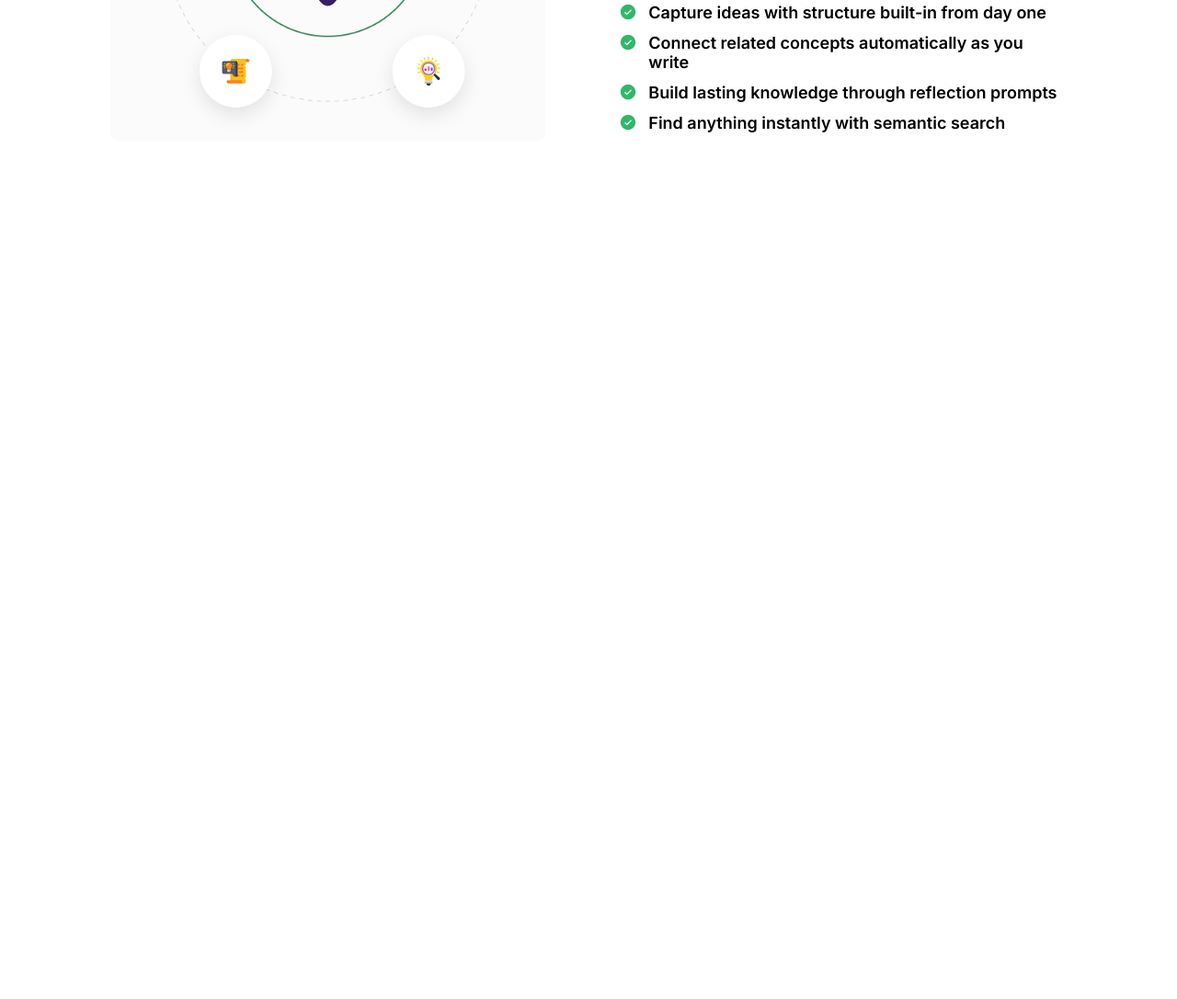
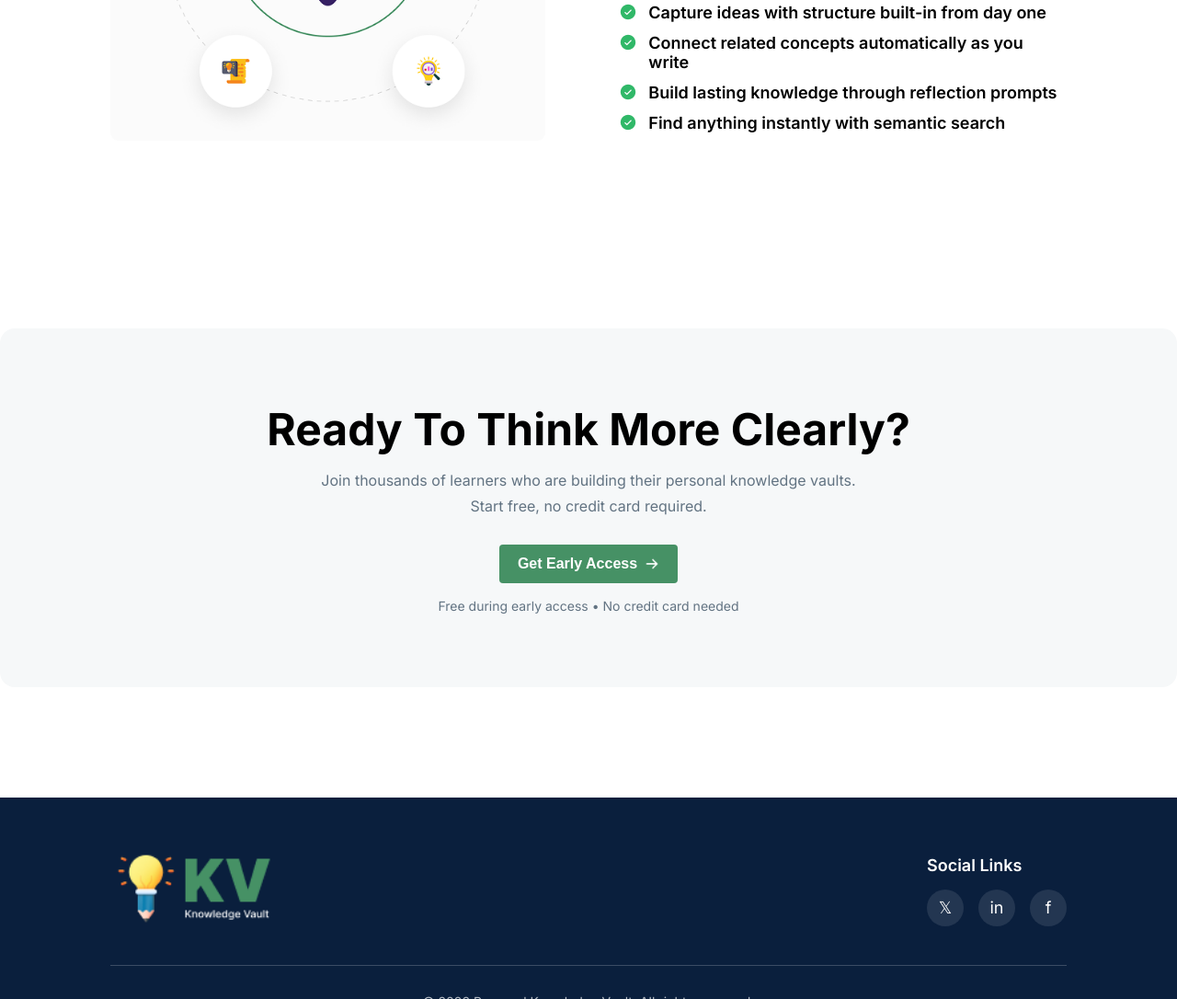
Before and after one commit to Bandhan203/First-Assignment, a plain HTML site: page index.html in a window 1280 px wide. Shown: the part 1714-2800 px from the top of the page at 92% size. Before the commit the page ends 2071 px from the top, so only its background shows below. Drawn offline with Linux system fonts and the light colour scheme.

Commit message:
Enhances button styles and adds new CTA section with footer for improved user interaction and layout

```diff
--- a/index.html
+++ b/index.html
@@ -26,7 +26,7 @@
           <!-- <li><button>Get Early Access</button></li> -->
         </ul>
 
-        <button class="btn">Get Early Access</button>
+        <button class="btn">Get Early Access <img src="./assets/ArrowRight.png" alt="arrow"></button>
       </nav>
       <section id="banner">
         <div class="banner-content">
@@ -49,7 +49,7 @@
             into long-term knowledge.
           </p>
           <div class="button-group">
-            <button class="btn">Start Building Your Vault</button>
+            <button class="btn">Start Building Your Vault <img src="./assets/ArrowRight.png" alt="arrow"></button>
             <button class="btn-2">See How It Works</button>
           </div>
 
@@ -113,5 +113,34 @@
 </ul>
   </div>
 </section>
+
+<section id="cta-section">
+  <h2>Ready To Think More Clearly?</h2>
+  <p class="cta-subtitle">Join thousands of learners who are building their personal knowledge vaults.</p>
+  <p class="cta-subtitle">Start free, no credit card required.</p>
+  <button class="btn">Get Early Access <img src="./assets/ArrowRight.png" alt="arrow"></button>
+  <p class="cta-note">Free during early access • No credit card needed</p>
+</section>
+
+<footer>
+  <div class="footer-content">
+    <div class="footer-logo">
+      <img src="./assets/logo-footer.png" alt="Knowledge Vault" />
+    </div>
+
+    <div class="social-links-section">
+      <h3>Social Links</h3>
+      <div class="social-icons">
+        <a href="#" title="Twitter">𝕏</a>
+        <a href="#" title="LinkedIn">in</a>
+        <a href="#" title="Facebook">f</a>
+      </div>
+    </div>
+  </div>
+
+  <div class="footer-bottom">
+    <p>© 2026 Personal Knowledge Vault. All rights reserved.</p>
+  </div>
+</footer>
   </body>
 </html>
--- a/styles/knowledge-vault.css
+++ b/styles/knowledge-vault.css
@@ -38,25 +38,58 @@ nav .menu a {
   text-decoration: none;
 }
 
+nav .menu a:hover {
+  color: #469165;
+  transition: color 0.3s ease;
+}
+
 .btn {
   background-color: #469165;
   color: #ffffff;
-  padding: 12px 16px;
+  padding: 12px 20px;
   border: none;
   border-radius: 4px;
   font-size: 16px;
   font-weight: 600;
   cursor: pointer;
+  display: inline-flex;
+  align-items: center;
+  gap: 8px;
 }
+
+.btn img {
+  width: 18px;
+  height: 18px;
+
+}
+
+.btn:hover {
+  background-color: #3a7a54;
+
+}
+
 .btn-2 {
   background-color: transparent;
   color: #ffffff;
-  padding: 12px 16px;
+  padding: 12px 20px;
   border: 1px solid #ffffff;
   border-radius: 4px;
   font-size: 16px;
   font-weight: 600;
   cursor: pointer;
+  display: inline-flex;
+  align-items: center;
+  gap: 8px;
+}
+
+.btn-2:hover {
+  background-color: rgba(255, 255, 255, 0.1);
+
+}
+
+.btn-2::before {
+  content: "▶";
+  font-size: 12px;
 }
 
 #banner {
@@ -75,12 +108,6 @@ section .banner-content {
   /* position: absolute; */
   gap: 20px;
 }
-
-/* .banner-image img {
-  width: 100%;
-  height: 100%;
-  object-fit: cover;
-} */
 
 .dot-container {
   width: 16px;
@@ -223,14 +250,10 @@ section .card {
   align-items: center;
 }
 
-
-
 .solution-visual img {
   width: 100%;
   max-width: 500px;
 }
-
-
 
 .solution-label {
   color: #9e9e9e;
@@ -269,26 +292,105 @@ section .card {
   margin-bottom: 12px;
 }
 
-#second-apps .content ul li::before {
-  position: absolute;
-  left: 0;
-  top: 5px;
-  width: 12px;
-  height: 12px;
-  background-color: #30b868;
-  border-radius: 50%;
-}
 .bullet-icon {
   width: 20px;
   height: 20px;
 }
 
-#second-apps .content ul li::before {
-  position: absolute;
-  left: 0;
-  top: 5px;
-  width: 12px;
-  height: 12px;
-  background-color: #30b868;
+#cta-section {
+  background-color: #f6f8f9;
+  padding: 80px 40px;
+  text-align: center;
+  margin: 120px auto;
+  max-width: 1360px;
+  border-radius: 16px;
+}
+
+#cta-section h2 {
+  font-size: 48px;
+  font-weight: 700;
+  color: #000000;
+  margin-bottom: 16px;
+}
+
+#cta-section .cta-subtitle {
+  font-size: 16px;
+  color: #627382;
+  margin-bottom: 8px;
+}
+
+#cta-section .cta-note {
+  font-size: 14px;
+  color: #627382;
+  margin-top: 16px;
+}
+
+#cta-section .btn {
+  margin-top: 24px;
+  display: inline-flex;
+  align-items: center;
+  gap: 8px;
+}
+
+#cta-section .btn img {
+  width: 16px;
+  height: 16px;
+}
+
+footer {
+  background-color: #0a1f3d;
+  padding: 60px 120px 40px;
+  color: #ffffff;
+}
+
+.footer-content {
+  max-width: 1360px;
+  margin: 0 auto;
+  display: flex;
+  justify-content: space-between;
+  align-items: center;
+  padding-bottom: 40px;
+  border-bottom: 1px solid rgba(255, 255, 255, 0.2);
+}
+
+.footer-logo img {
+  width: 180px;
+}
+
+.social-links-section h3 {
+  font-size: 18px;
+  font-weight: 600;
+  margin-bottom: 16px;
+}
+
+.social-icons {
+  display: flex;
+  gap: 16px;
+}
+
+.social-icons a {
+  width: 40px;
+  height: 40px;
+  background-color: rgba(255, 255, 255, 0.1);
   border-radius: 50%;
+  display: flex;
+  align-items: center;
+  justify-content: center;
+  transition: background-color 0.3s;
+  text-decoration: none;
+  color: #ffffff;
+  font-size: 18px;
 }
+
+.social-icons a:hover {
+  background-color: rgba(255, 255, 255, 0.3);
+}
+
+.footer-bottom {
+  max-width: 1360px;
+  margin: 0 auto;
+  text-align: center;
+  padding-top: 30px;
+  font-size: 14px;
+  color: rgba(255, 255, 255, 0.7);
+}
```
